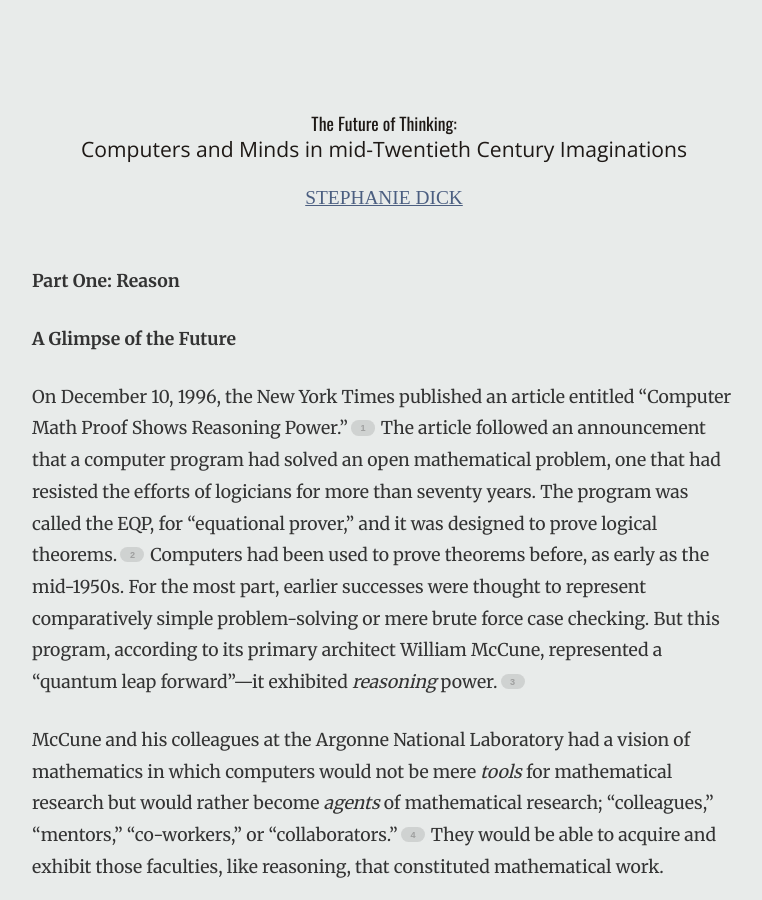
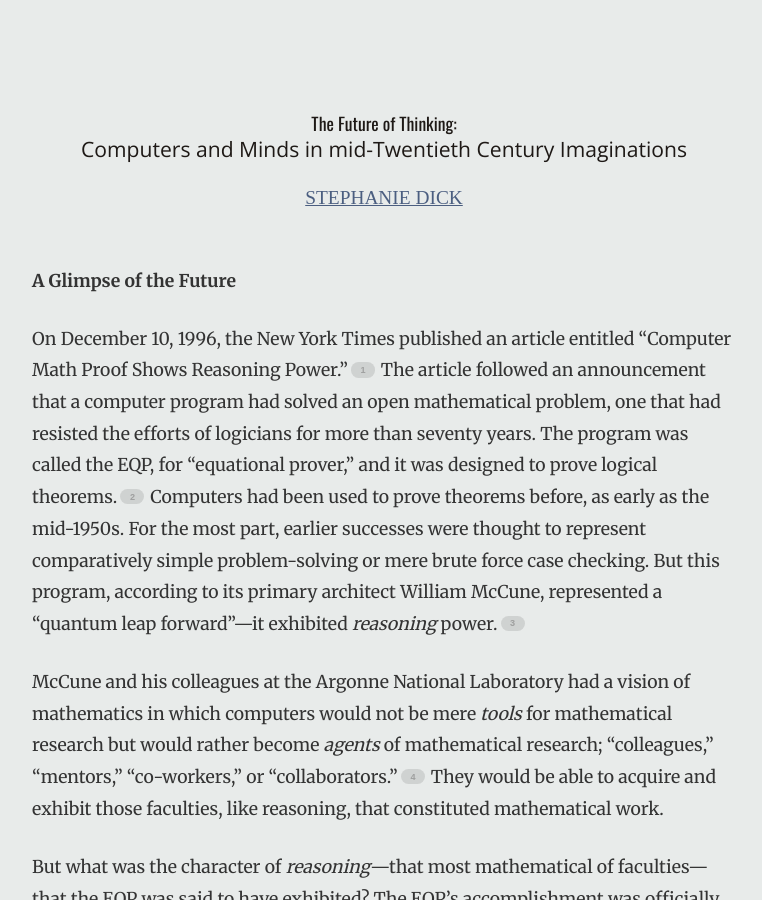
Before and after one commit to historiesofthefuture/historiesofthefuture, a Jekyll site: the page built from essays/dick/thinking.md, in a window 1280 px wide and 900 px high. Shown: the whole window, without its empty margins (256-1018 px from the left). Built offline with Jekyll 4.4.1, drawn with Linux system fonts in a browser that asks for light colours; nearby versions of some CDN libraries; some web fonts are replaced.

Commit message:
Update thinking.md

```diff
--- a/essays/dick/thinking.md
+++ b/essays/dick/thinking.md
@@ -6,7 +6,6 @@ layout: essay
 slug: thinking
 ---
 
-**Part One: Reason**
 
 **A Glimpse of the Future**
 
```
